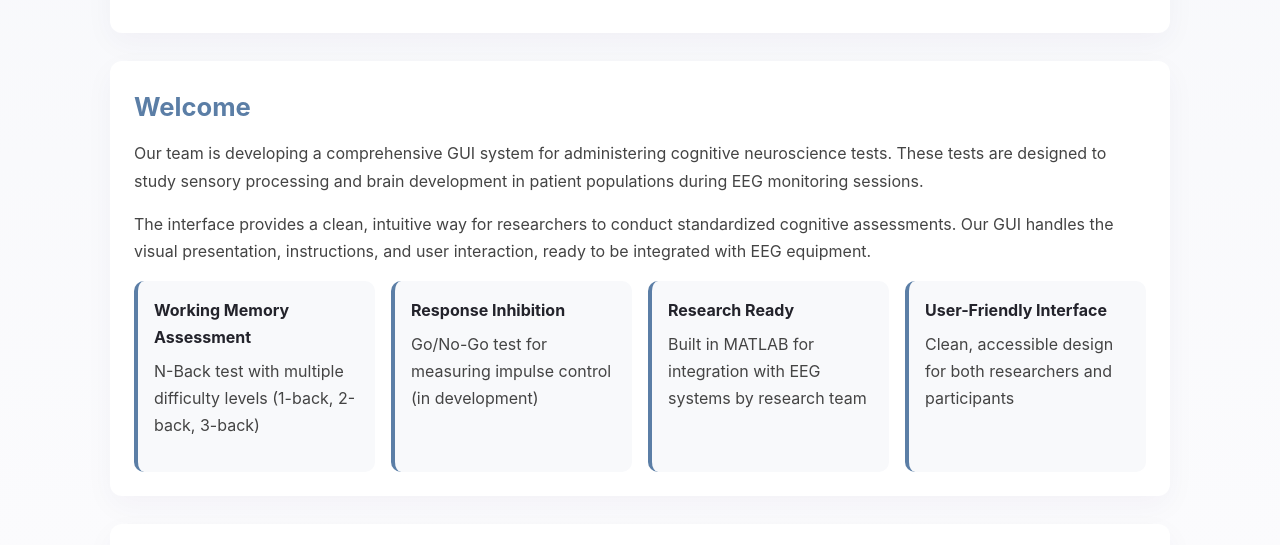
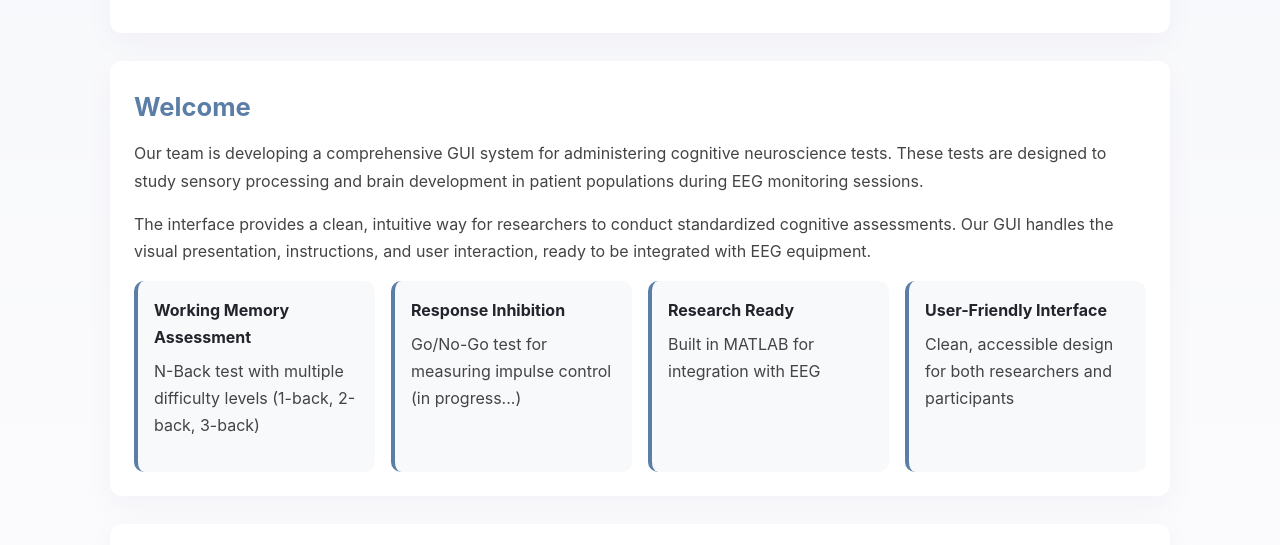
Before and after one commit to CognitiveNeuroscience/CognitiveNeuroscience.github.io, a plain HTML site: page index.html in a window 1280 px wide. Shown: the part 241-786 px from the top of the page. Drawn offline with Linux system fonts and the light colour scheme.

Commit message:
update index.html

```diff
--- a/index.html
+++ b/index.html
@@ -40,11 +40,11 @@
                     </div>
                     <div class="feature-item">
                         <h4>Response Inhibition</h4>
-                        <p>Go/No-Go test for measuring impulse control (in development)</p>
+                        <p>Go/No-Go test for measuring impulse control (in progress...)</p>
                     </div>
                     <div class="feature-item">
                         <h4> Research Ready</h4>
-                        <p>Built in MATLAB for integration with EEG systems by research team</p>
+                        <p>Built in MATLAB for integration with EEG</p>
                     </div>
                     <div class="feature-item">
                         <h4> User-Friendly Interface</h4>
@@ -61,7 +61,6 @@
                         <img src="images/flashcards.png" class="task-icon"/>
                         <h3>N-Back Test</h3>
                         <p class="task-description">Test working memory with a visual stimulus matching task. Choose difficulty level and track performance.</p>
-                        <!-- Rounded pill-style link that sends the user to the N-Back section on the Projects page -->
                         <a href="projects.html#nback-section" class="status active status-link" aria-label="View N-Back details on Projects page">Active & Complete</a>
                     </div>
 
@@ -69,7 +68,6 @@
                         <div class="task-icon">🎯</div>
                         <h3>Go/No-Go Test</h3>
                         <p class="task-description">Measure response inhibition and impulse control with signal-based task.</p>
-                        <!-- Rounded pill-style link that sends the user to the Go/No-Go section on the Projects page -->
                         <a href="projects.html#gonogo-section" class="status planning status-link" aria-label="View Go/No-Go details on Projects page">In Development</a>
                     </div>
                 </div>
```
